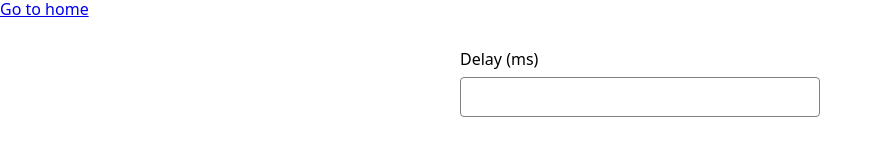
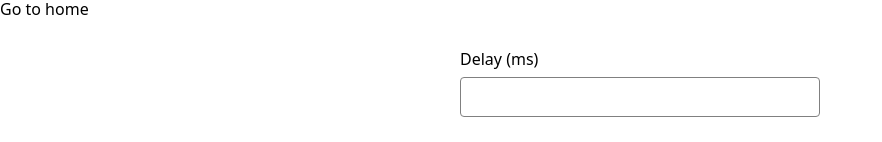
Before and after one commit to YaninaZdor/goit-js-hw-10, a website built with Vite: page src/2-snackbar.html in a window 1280 px wide. Shown: the top 142 px of the page, without its empty margins (0-882 px from the left). Built offline with nearby package versions, Linux system fonts and the light colour scheme.

Commit message:
all files

```diff
--- a/package.json
+++ b/package.json
@@ -10,9 +10,9 @@
   },
   "devDependencies": {
     "glob": "^8.1.0",
-    "vite": "^6.2.2"
+    "vite": "^4.5.2"
   },
-  "author": "Alexander Repeta <alexander.repeta@gmail.com>",
+  "author": "Yanina Zdor <zdoranina@gmail.com>",
   "license": "ISC",
   "dependencies": {
     "flatpickr": "^4.6.13",
--- a/src/css/2-snackbar.css
+++ b/src/css/2-snackbar.css
@@ -1,3 +1,5 @@
+@import url('./reset.css');
+
 .form {
   max-width: 360px;
   margin-left: auto;
```
Also changed, not shown: src/js/1-timer.js (+7 -2 lines), 1 other file.
